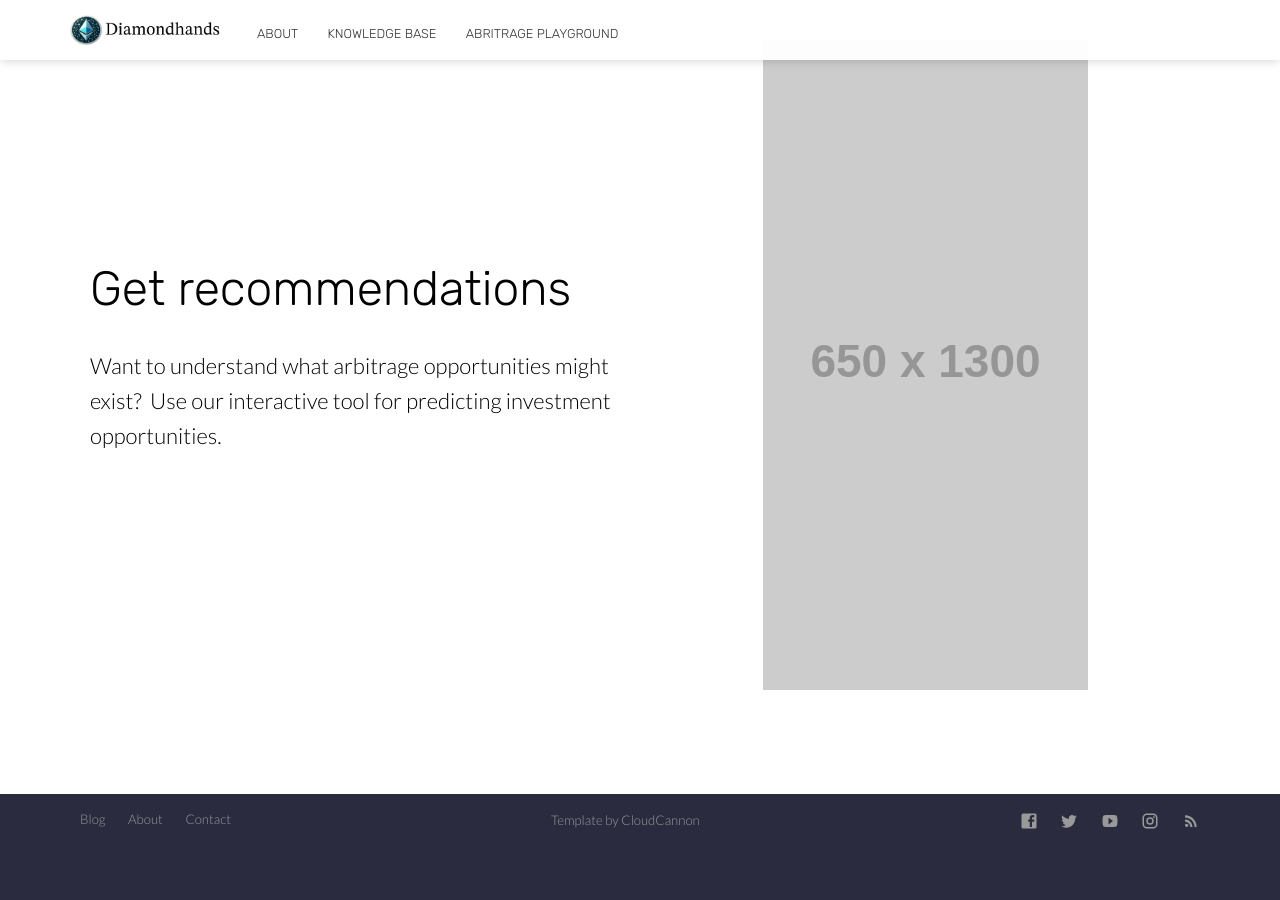
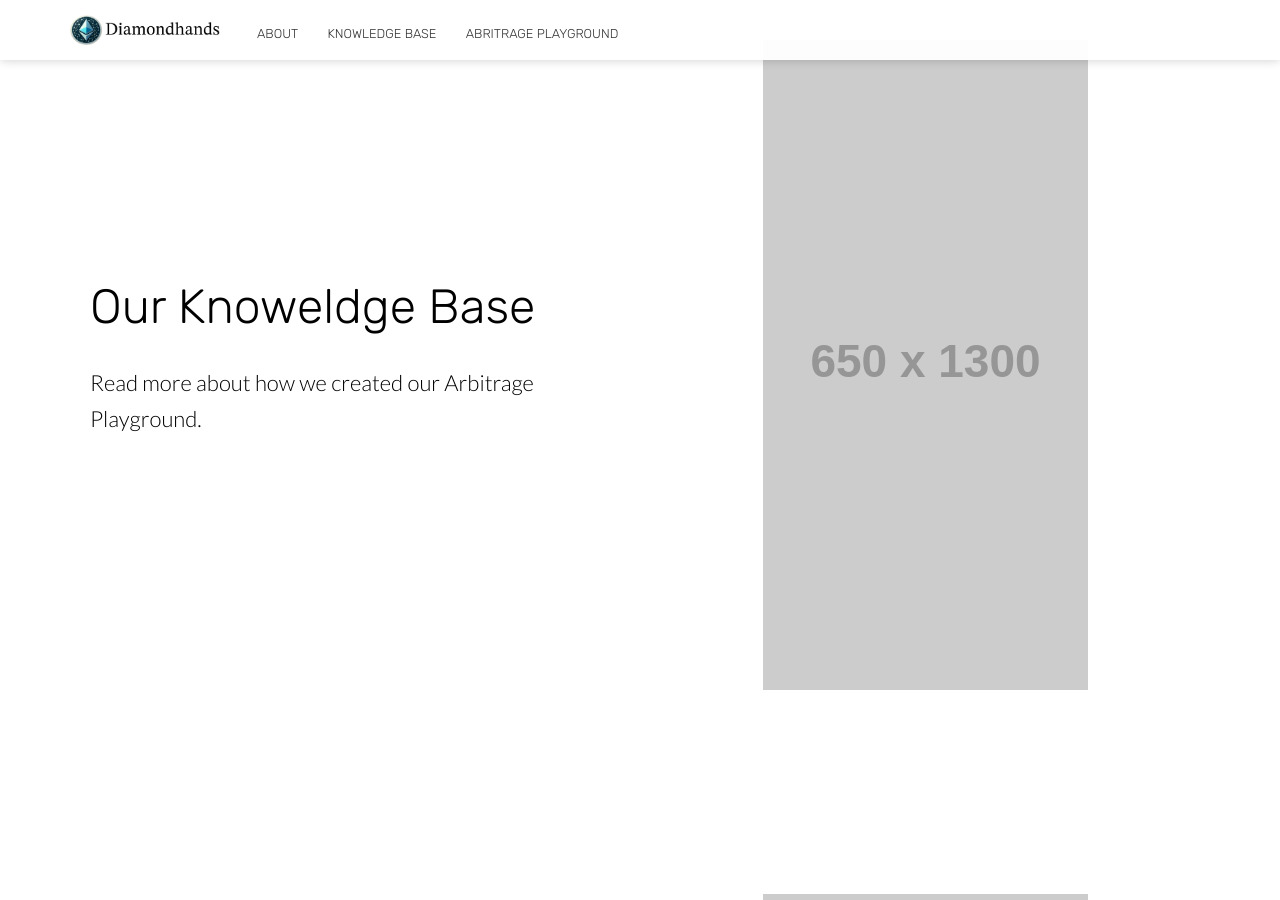
Before and after one commit to scaperothian/diamondhands-demo, a Jekyll site: the page built from index.html, in a window 1280 px wide and 900 px high, scrolled down 960 px. Built offline with Jekyll 4.4.1, drawn with Linux system fonts in a browser that asks for light colours; nearby versions of some CDN libraries; before the commit the page ends 1807 px from its top, so only the background shows below that; some of the changed text lies outside the part shown.

Commit message:
Updated 1 file via CloudCannon.

```diff
--- a/index.html
+++ b/index.html
@@ -23,10 +23,10 @@
 		<div class="container flex">
 			<div class="text">
 				<h2 class="editable">
-					Get recommendations
+					Our Knoweldge Base
 				</h2>
 				<p class="editable">
-					Want to understand what arbitrage opportunities might exist?&nbsp; Use our interactive tool for predicting investment opportunities.
+					Read more about how we created our Arbitrage Playground.
 				</p>
 			</div>
 			<div class="image">
@@ -36,3 +36,21 @@
 	</section>
 
 </div>
+
+<div class="content">
+	<section class="info" id="learn-more">
+		<div class="container flex">
+			<div class="text">
+				<h2 class="editable">
+					Our Model and Dataset
+				</h2>
+				<p class="editable">
+					Get access to our dataset and models we used to create our Arbitrage Playground.
+				</p>
+			</div>
+			<div class="image">
+				<img class="editable" src="http://placehold.it/650x1300" alt="Screenshot" />
+			</div>
+		</div>
+	</section>
+</div>
```
